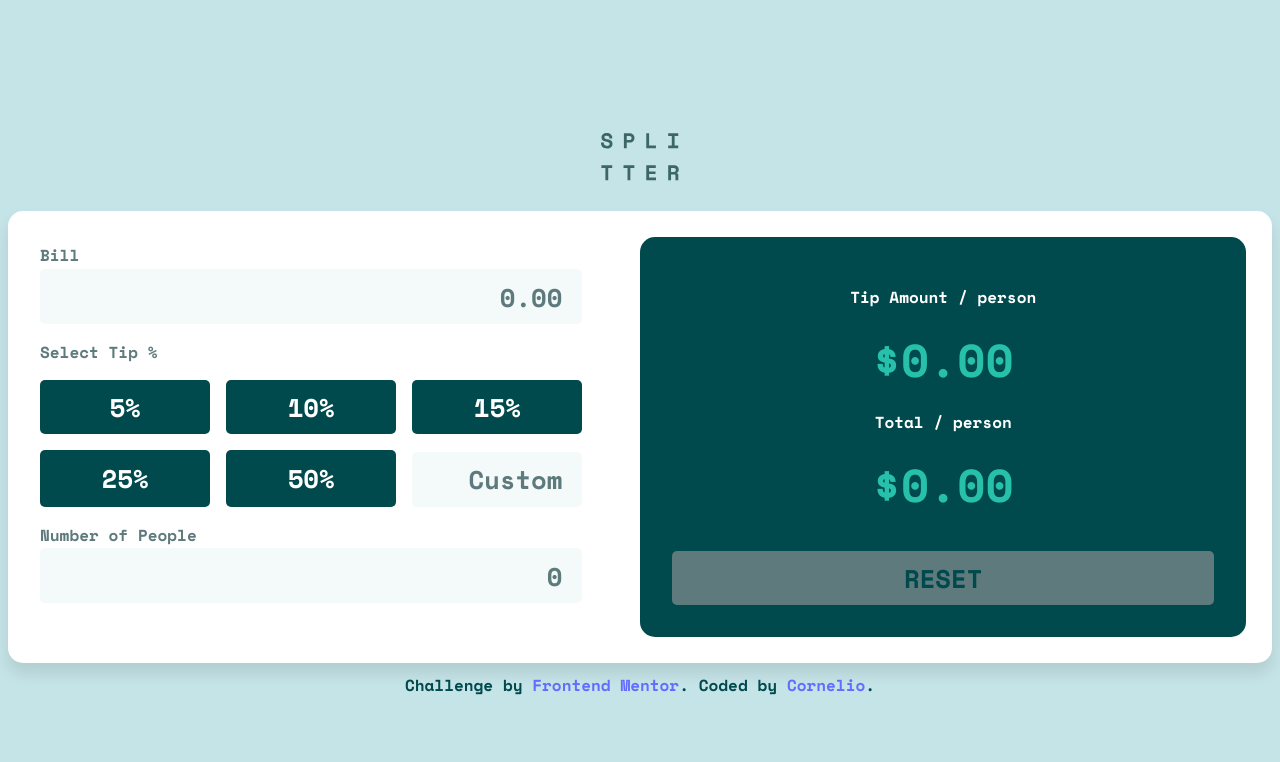
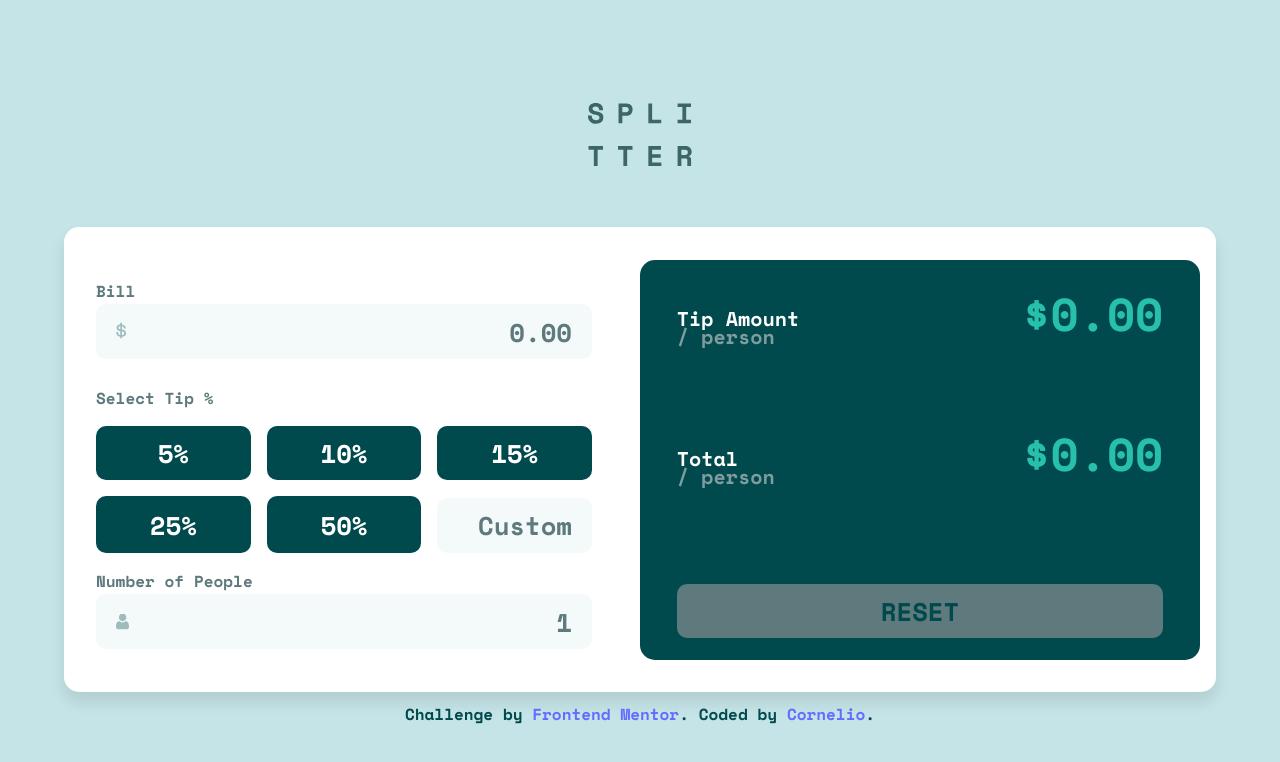
Before and after one commit to Cornelio-II/tip-calculator-app, a Vue app: page / in a window 1280 px wide. Shown: the top 762 px of the page. Built offline with nearby package versions, Linux system fonts and the light colour scheme.

Commit message:
Finalizing responsive design

```diff
--- a/src/App.vue
+++ b/src/App.vue
@@ -28,15 +28,19 @@
 
 <style scoped>
 .logo {
-  height: 6em;
+  height: 7em;
   padding: 1.5em;
   will-change: filter;
   transition: filter 300ms;
+  cursor: pointer;
+  margin-top: 15px;
+  margin-bottom: -20px;
 }
 .logo:hover {
-  filter: drop-shadow(0 0 2em hsl(191, 94%, 14%));
+  filter: drop-shadow(0 0 2em var(--light-grayish-cyan));
 }
 .attribution {
   margin: 10px auto;
   color: var(--very-dark-cyan)
-}</style>
+}
+</style>
--- a/src/components/BillSplitter-app.vue
+++ b/src/components/BillSplitter-app.vue
@@ -1,33 +1,6 @@
-<template>
-   <div class="container">
-        <div class="input-section">
-                <label for="bill">Bill</label>
-                <input id="bill" v-model.number="bill" placeholder="0.00">
+<script>
+import { errorMessages } from 'vue/compiler-sfc';
 
-                <label>Select Tip %</label>
-                <div class="tip-options">
-                    <button v-for="tip in tipOptions" :key="tip" @click="selectTip(tip)"
-                        :class="{ active: selectedTip === tip }">{{ tip }}%
-                    </button>
-                    <input id="customTipValue" v-model.number="customTipValue"
-                        @input="onCustomTipInput" placeholder="Custom" />
-                </div>
-                <label for="people" id="people">Number of People</label>
-                <input id="people" v-model.number="people" placeholder="0">
-        </div>
-        <div class="output-section">
-            <p>Tip Amount / person</p>
-            <div class="output-value">${{ formattedTipAmountPerPerson }}</div>
-
-            <p>Total / person</p>
-            <div class="output-value">${{ formattedTotalPerPerson }}</div>
-
-            <button class="reset-button" :disabled="!canReset" @click="reset">RESET</button>
-            </div>
-    </div>
-</template>
-
-<script>
 export default {
     data() {
         return {
@@ -98,17 +71,18 @@ export default {
                 return this.totalPerPerson;
             }
         },
-        canReset(){
+        canReset() {
             // Ternary operator
-             return this.bill || this.people || this.selectedTip || this.customTipValue;
+            return this.bill || this.people || this.selectedTip || this.isCustomTipActive;
 
-             //same as above code
-            // if (this.bill || this.people || this.selectedTip || this.customTipValue){
+            //same as above code
+            // if (this.bill || this.people || this.selectedTip || this.isCustomTipActive){
             //   return true;
             // } else {
             //   return false;
             // }
         },
+
     },
     methods: {
         selectTip(tip) {
@@ -117,8 +91,8 @@ export default {
 
             this.isCustomTipActive = false;
         },
-        onCustomTipInput(){
-          this.isCustomTipActive = true;
+        onCustomTipInput() {
+            this.isCustomTipActive = true;
         },
         reset() {
             this.bill = null;
@@ -131,57 +105,241 @@ export default {
 }
 </script>
 
+<template>
+    <div class="container">
+        <div class="input-section">
+                <label for="bill">Bill</label>
+                <input id="bill" v-model.number="bill" placeholder="0.00">
+                <img class="icon" src="/src/assets/images/icon-dollar.svg" alt="Dollar Icon" />
+                <span v-if="bill === 0" class="error-message">Can't be zero</span>
+                <span v-else-if="bill < 0" class="error-message">Can't be negative</span>
+
+                <label>Select Tip %</label>
+                <div class="tip-options">
+                    <button v-for="tip in tipOptions" :key="tip" @click="selectTip(tip)"
+                        :class="{ active: selectedTip === tip }">{{ tip }}%
+                    </button>
+                    <input id="customTipValue" v-model.number="customTipValue" @input="onCustomTipInput"
+                        placeholder="Custom" />
+                </div>
+            <label for="people">Number of People</label>
+            <input id="people" v-model.number="people" placeholder="1">
+            <img class="icon" src="/src/assets/images/icon-person.svg" alt="Person Icon" />
+            <span v-if="people === 0" class="error-message">Can't be zero</span>
+            <span v-else-if="people < 0" class="error-message"> Can't be negative</span>
+
+        </div>
+        <div class="output-section">
+            <div class="output-group">
+                <p>Tip Amount</p>
+                <p class="label-person">/ person</p>
+                <span class="output-value">${{ formattedTipAmountPerPerson }}</span>
+                <p class="label-total">Total</p>
+                <p class="label-person"> / person</p>
+                <span class="output-value">${{ formattedTotalPerPerson }}</span>
+                <button class="reset-button" :disabled="!canReset" @click="reset">RESET</button>
+            </div>
+        </div>
+    </div>
+</template>
+
 <style scoped>
-.container{
+.container {
     display: flex;
+    margin-top: 50px;
+    justify-content: space-between;
     background-color: var(--white);
     border-radius: 15px;
     box-shadow: 0 10px 15px rgba(0, 0, 0, 0.1);
     overflow: hidden;
+    max-width: 90vw;
+    margin-left: auto;
+    margin-right: auto;
+    place-items: center;
 }
-.input-section{
-    margin-top: -1rem;
+.input-section {
+    margin-top: 0.2rem;
+    width: 100%;
+    padding: 2rem;
 }
 .output-section {
     background-color: var(--very-dark-cyan);
     color: var(--white);
-    margin: 1.6rem;
+    margin: 1rem;
     border-radius: 15px;
+    width: 100%;
+    height: 25rem;
 }
-.input-section, .output-section{
+.input-section,
+.output-section {
     padding: 2rem;
-    flex: 1;
 }
-.output-value{
-   color: var(--strong-cyan);
-   font-size: 46px;
+.output-group {
+    display: flex;
+    flex-direction: column;
+    padding: 0.3rem;
 }
- .tip-options{
+.tip-options {
     display: grid;
-    grid-template-columns:  repeat(3, 1fr);
+    grid-template-columns: repeat(3, 1fr);
     gap: 1rem;
     margin-top: 1rem;
     border-radius: 5px;
     transition: all 300ms ease-in-out;
 }
-.customTip{
-    padding: 0.5rem 1rem;
-    font-size: 1.6rem;
+.label-total{
+    margin-top: 6rem;
+}
+.label-person {
+    margin-top: -1.2rem;
+    color: var(--grayish-cyan);
+}
+.output-value {
+    color: var(--strong-cyan);
+    font-size: 46px;
+    margin-left: 100px;
+    text-align: right;
+    margin-top: -5rem;
+    padding-left: 2rem;
 }
 .reset-button {
+    display: flex;
+    flex-direction: column;
     background-color: var(--strong-cyan);
     color: var(--very-dark-cyan);
     width: 100%;
     padding: 0.5rem;
-    margin-top: 2rem;
+    margin-top: 6rem;
 }
-.reset-button:disabled{
+
+.reset-button:hover {
+    background-color: hsl(170, 82%, 49%);
+}
+
+.reset-button:disabled {
     background-color: var(--dark-grayish-cyan);
     cursor: not-allowed;
 }
-@media (max-width: 768px){
-   .container{
-    flex-direction: column;
-   }
+
+.icon{
+    display: flex;
+    margin-top: -1.3rem;
+    padding-bottom: 15px;
+    padding-left: 20px;
+    transform: translateY(-50%);
+    pointer-events: none;
+}
+
+.error-message {
+    color: red;
+    font-size: 0.9rem;
+    margin-top: -5.5rem;
+    padding-bottom: 5rem;
+    display: block;
+    text-align: right;
+}
+
+@media (min-width: 300px) and (max-width: 359px) {
+    .container {
+        display: flex;
+        flex-direction: column;
+        width: 100%;
+        transition: all 300ms ease-in-out;
+    }
+    .input-section {
+        width: 100%;
+        height: auto;
+    }
+    .output-section {
+        width: 90%;
+        height: auto;
+        padding: 1rem;
+    }
+    .tip-options{
+        display: grid;
+        grid-template-columns: repeat(2, 1fr);
+    }
+    input{
+      font-size: 20px;
+    }
+    p{
+        font-size: 0.80rem;
+        margin-left: -0.6rem;
+    }
+    .error-message{
+        position: relative;
+        font-size: 15px;
+        top: 5rem;
+    }
+    .label-person{
+      margin-top: -10px;
+    }
+    .output-value{
+        font-size: 24px;
+        margin: 1px;
+        margin-top: -3.2rem;
+    }
+}
+@media (min-width: 360px) and (max-width: 599px){
+    .container {
+        display: flex;
+        flex-direction: column;
+        width: 100%;
+        transition: all 300ms ease-in-out;
+    }
+    .input-section {
+        width: 100%;
+        height: auto;
+    }
+    .output-section {
+        width: 90%;
+        height: auto;
+        padding: 1rem;
+    }
+    .tip-options {
+        display: grid;
+        grid-template-columns: repeat(2, 1fr);
+    }
+    p {
+        font-size: 0.80rem;
+        margin-left: -0.6rem;
+    }
+    .error-message {
+        position: relative;
+        font-size: 15px;
+        top: 5rem;
+    }
+    .label-person {
+        margin-top: -10px;
+    }
+    .output-value {
+        font-size: 30px;
+        margin: 1px;
+        margin-top: -3.2rem;
+    }
+}
+@media  (min-width: 600px) and (max-width: 849px){
+    .container {
+        display: flex;
+        flex-direction: column;
+        width: 100%;
+        transition: all 300ms ease-in-out;
+    }
+    .input-section {
+        width: 100%;
+        height: auto;
+    }
+    .output-section {
+        width: 90%;
+        height: auto;
+        padding: 1rem;
+    }
+    .tip-options {
+        display: grid;
+        grid-template-columns: repeat(3, 1fr);
+    }
+    .label-person {
+        margin-top: -10px;
+    }
 }
 </style>
--- a/src/style.css
+++ b/src/style.css
@@ -17,6 +17,7 @@
 
 
 }
+
 *,
 *::before,
 *::after {
@@ -35,13 +36,12 @@ a:hover {
 }
 
 body {
+  margin: 0;
   min-height: 100vh;
-  display: flex;
   background-color: var(--light-grayish-cyan);
-  align-items:center;
   text-align: center;
-  justify-content: center;
   align-content: center;
+  place-items: center;
 }
 
 button {
@@ -49,8 +49,9 @@ button {
   color: var(--white);
   border: none;
   padding: 0.5rem  1rem;
-  border-radius: 5px;
+  border-radius: 10px;
   font-size: 1.6rem;
+  place-items: center;
 }
 button.active {
   background-color: var(--strong-cyan);
@@ -59,11 +60,15 @@ button:hover{
   background-color: var(--light-grayish-cyan);
   color: var(--very-dark-cyan);
 }
-
 label {
   color: var(--dark-grayish-cyan);
   display: flex;
   margin-top: 1rem;
+}
+p{
+  font-size: 20px;
+  margin: 0.5rem 0;
+  text-align: left;
 }
 input {
   width: 100%;
@@ -73,7 +78,7 @@ input {
   font-weight: 700;
   text-align: right;
   border: none;
-  border-radius: 5px;
+  border-radius: 10px;
   background-color:var(--very-light-graysh-cyan);
   color: var(--very-dark-cyan);
   transition: all 300ms ease-in-out;
```
